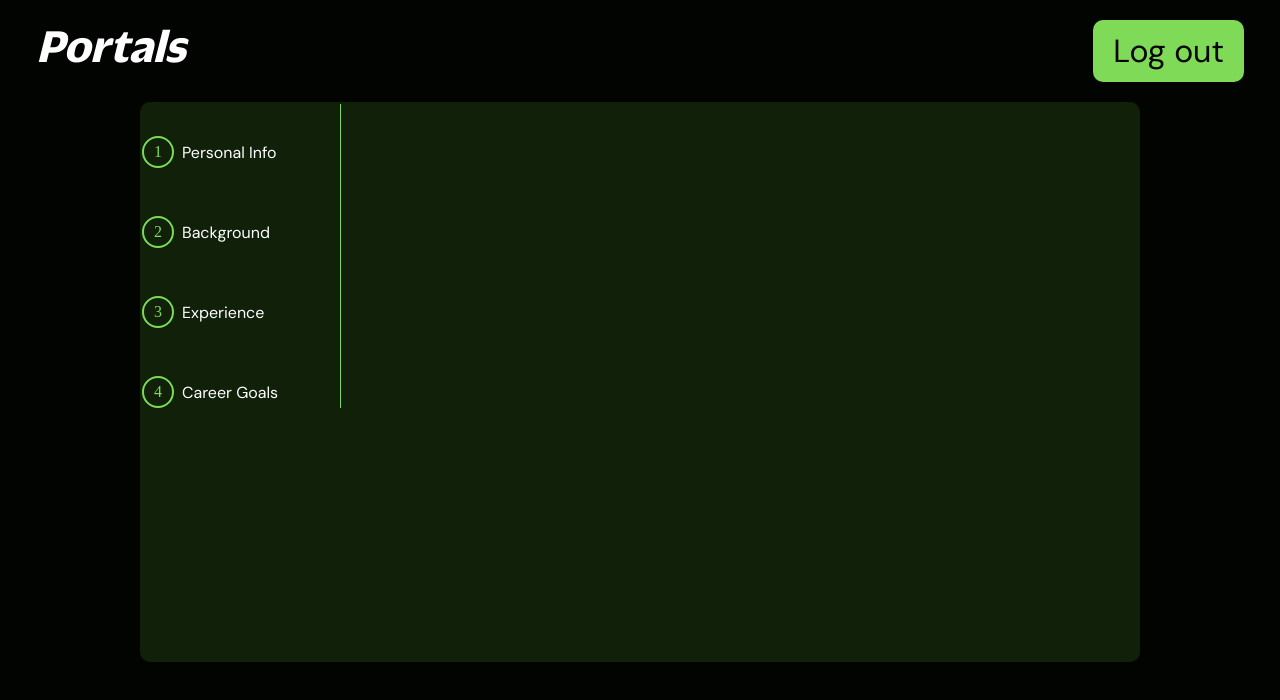
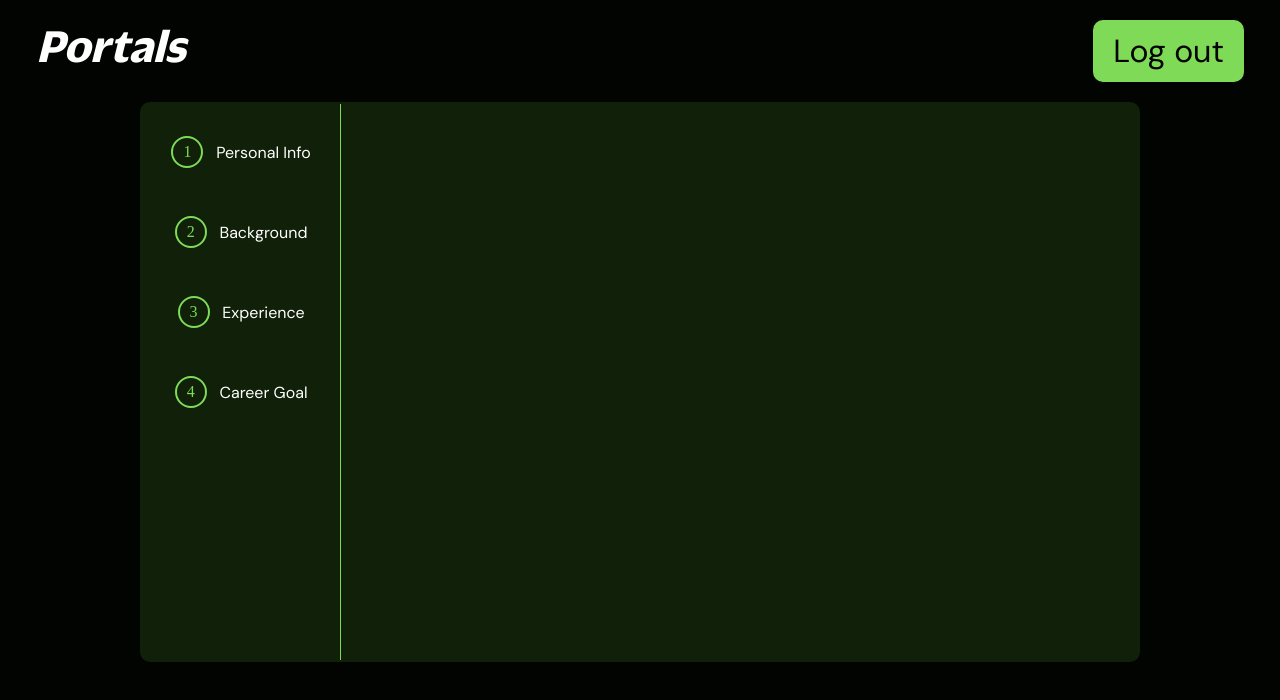
Before and after one commit to hemjay07/Portals, a React (Vite) app: page /dashboard in a window 1280 px wide. Shown: the top 700 px of the page. Built offline with nearby package versions, Linux system fonts and the light colour scheme.

Commit message:
feat: fix sidebar

```diff
--- a/src/components/dashboardComponents/Sidebar.jsx
+++ b/src/components/dashboardComponents/Sidebar.jsx
@@ -43,7 +43,8 @@ export default function Sidebar() {
         <Wrapper>
           <CloseSidebar onClick={handleClick} />
           <StyledLink to="/dashboard/page1" onClick={() => handleClick()}>
-            <span>1</span> <p>Personal Info</p>
+            <span>1</span>
+            <p>Personal Info</p>
           </StyledLink>
           <StyledLink to="/dashboard/page2" onClick={() => handleClick()}>
             <span>2</span>
@@ -55,8 +56,7 @@ export default function Sidebar() {
           </StyledLink>
           <StyledLink to="/dashboard/page4" onClick={() => handleClick()}>
             <span>4</span>
-
-            <p>Career Goals</p>
+            <p>Career Goal</p>
           </StyledLink>
         </Wrapper>
       )}{" "}
@@ -77,16 +77,27 @@ const CloseSidebar = styled(TfiAngleDoubleLeft)`
 
 const StyledLink = styled(Link)`
   // border: red 2px solid;
-  gap: 0.5rem;
+  gap: 0.8rem;
   text-decoration: none;
   display: flex;
-  // justify-content: center;
+  justify-content: center;
   align-items: center;
+
+  &:hover {
+    scale: 1.1;
+  }
+
   span {
     padding: 5px 10px;
     border: solid var(--accentColor) 2px;
     border-radius: 50%;
     color: var(--accentColor);
 
+    &:hover {
+      background-color: var(--accentColor);
+      color: var(--bgColor);
+    }
   }
+
+
 `;
--- a/src/components/dashboardComponents/sidebar.styled.jsx
+++ b/src/components/dashboardComponents/sidebar.styled.jsx
@@ -4,11 +4,12 @@ export const Wrapper = styled.div`
   padding-top: 2rem;
   border-right: solid 1px var(--accentColor);
   width: 20%;
-  height: 100%;
+  height: inherit;
   // background-color: red;
   display: flex;
   flex-direction: column;
   gap: 3rem;
+
   @media screen and (max-width: 500px) {
     position: absolute;
     top: 0;
```
